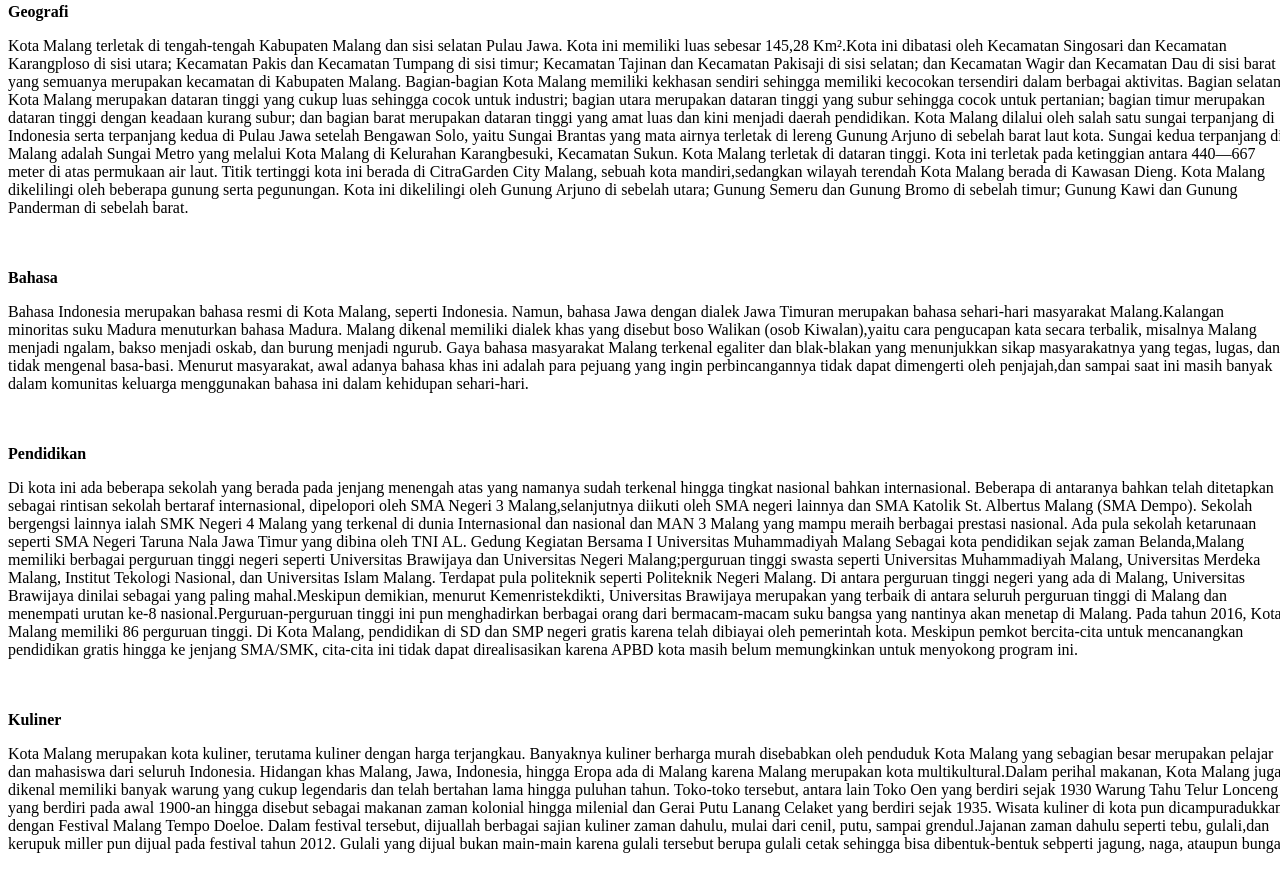
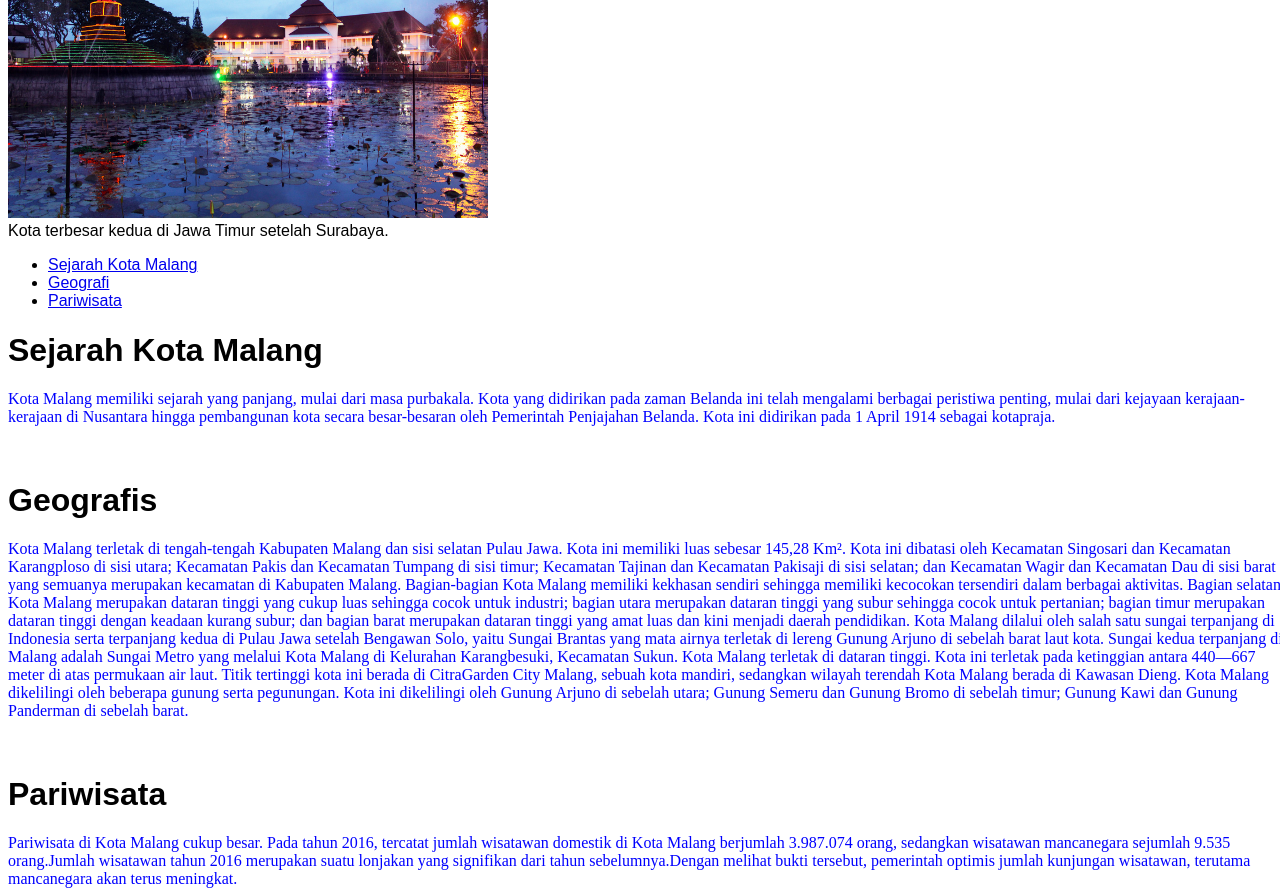
Before and after one commit to gustynanda06/ProWeb-211552018153605-GUSTY-NANDA-KHARISMA-PUTRA, a plain HTML site: page index.html in a window 1280 px wide. Shown: the part 284-1172 px from the top of the page. Before the commit the page ends 1137 px from the top, so only its background shows below. Drawn offline with Linux system fonts and the light colour scheme.

Commit message:
Add files via upload

```diff
--- a/index.html
+++ b/index.html
@@ -9,22 +9,32 @@
 </head>
 
 <body>
-  <h1>Kota Malang</h1>
-  </br>
-  <img src="622d9e4514490.jpg" heigh="250px" width="250px">
-  <script src="script.js"></script>
+  <h1 style="color: black; margin-top: 2em">Kota Malang</h1>
+  <img src="Tugu_Malang.jpg" height="380px" width="480px">
   <br>
-  <br><b>Geografi</b>
+  <a> Kota terbesar kedua di Jawa Timur setelah Surabaya.</a>
+  <ul>
+    <li> <a href="https://id.wikipedia.org/wiki/Kota_Malang">Sejarah Kota Malang</li>
+    <li><a href="https://id.wikipedia.org/wiki/Kota_Malang#Geografi">Geografi</a></li>
+    <li><a href="https://id.wikipedia.org/wiki/Kota_Malang#Pariwisata">Pariwisata</a></li>
+  </ul>
+
+  <h1> Sejarah Kota Malang </h1>
+  <p>Kota Malang memiliki sejarah yang panjang, mulai dari masa purbakala. Kota yang didirikan pada zaman Belanda ini
+    telah mengalami berbagai peristiwa penting, mulai dari kejayaan kerajaan-kerajaan di Nusantara hingga pembangunan
+    kota secara besar-besaran oleh Pemerintah Penjajahan Belanda. Kota ini didirikan pada 1 April 1914 sebagai
+    kotapraja.</p>
+  <br>
+  <h1>Geografis</h1>
   <p>Kota Malang terletak di tengah-tengah Kabupaten Malang dan sisi selatan Pulau Jawa. Kota ini memiliki luas sebesar
-    145,28 Km².Kota ini dibatasi oleh Kecamatan Singosari dan Kecamatan Karangploso di sisi utara; Kecamatan Pakis
-    dan Kecamatan Tumpang di sisi timur; Kecamatan Tajinan dan Kecamatan Pakisaji di sisi selatan; dan Kecamatan Wagir
-    dan Kecamatan Dau di sisi barat yang semuanya merupakan kecamatan di Kabupaten Malang.
+    145,28 Km². Kota ini dibatasi oleh Kecamatan Singosari dan Kecamatan Karangploso di sisi utara; Kecamatan Pakis dan
+    Kecamatan Tumpang di sisi timur; Kecamatan Tajinan dan Kecamatan Pakisaji di sisi selatan; dan Kecamatan Wagir dan
+    Kecamatan Dau di sisi barat yang semuanya merupakan kecamatan di Kabupaten Malang.
 
     Bagian-bagian Kota Malang memiliki kekhasan sendiri sehingga memiliki kecocokan tersendiri dalam berbagai aktivitas.
     Bagian selatan Kota Malang merupakan dataran tinggi yang cukup luas sehingga cocok untuk industri; bagian utara
     merupakan dataran tinggi yang subur sehingga cocok untuk pertanian; bagian timur merupakan dataran tinggi dengan
-    keadaan kurang subur; dan bagian barat merupakan dataran tinggi yang amat luas dan kini menjadi daerah
-    pendidikan.
+    keadaan kurang subur; dan bagian barat merupakan dataran tinggi yang amat luas dan kini menjadi daerah pendidikan.
 
     Kota Malang dilalui oleh salah satu sungai terpanjang di Indonesia serta terpanjang kedua di Pulau Jawa setelah
     Bengawan Solo, yaitu Sungai Brantas yang mata airnya terletak di lereng Gunung Arjuno di sebelah barat laut kota.
@@ -32,59 +42,21 @@
     Sukun.
 
     Kota Malang terletak di dataran tinggi. Kota ini terletak pada ketinggian antara 440—667 meter di atas permukaan air
-    laut. Titik tertinggi kota ini berada di CitraGarden City Malang, sebuah kota mandiri,sedangkan wilayah
-    terendah Kota Malang berada di Kawasan Dieng.
+    laut. Titik tertinggi kota ini berada di CitraGarden City Malang, sebuah kota mandiri, sedangkan wilayah terendah
+    Kota Malang berada di Kawasan Dieng.
 
     Kota Malang dikelilingi oleh beberapa gunung serta pegunungan. Kota ini dikelilingi oleh Gunung Arjuno di sebelah
     utara; Gunung Semeru dan Gunung Bromo di sebelah timur; Gunung Kawi dan Gunung Panderman di sebelah barat.</p>
-
-  <br> <br>
-  <b>Bahasa</b>
-  <p>Bahasa Indonesia merupakan bahasa resmi di Kota Malang, seperti Indonesia. Namun, bahasa Jawa dengan dialek Jawa
-    Timuran merupakan bahasa sehari-hari masyarakat Malang.Kalangan minoritas suku Madura menuturkan bahasa Madura.
-    Malang dikenal memiliki dialek khas yang disebut boso Walikan (osob Kiwalan),yaitu cara pengucapan kata secara
-    terbalik, misalnya Malang menjadi ngalam, bakso menjadi oskab, dan burung menjadi ngurub. Gaya bahasa masyarakat
-    Malang terkenal egaliter dan blak-blakan yang menunjukkan sikap masyarakatnya yang tegas, lugas, dan tidak mengenal
-    basa-basi. Menurut masyarakat, awal adanya bahasa khas ini adalah para pejuang yang ingin perbincangannya tidak
-    dapat dimengerti oleh penjajah,dan sampai saat ini masih banyak dalam komunitas keluarga menggunakan bahasa ini
-    dalam kehidupan sehari-hari.</p>
-  <br><br>
-  <b>Pendidikan</b>
-  <p>Di kota ini ada beberapa sekolah yang berada pada jenjang menengah atas yang namanya sudah terkenal hingga tingkat
-    nasional bahkan internasional. Beberapa di antaranya bahkan telah ditetapkan sebagai rintisan sekolah bertaraf
-    internasional, dipelopori oleh SMA Negeri 3 Malang,selanjutnya diikuti oleh SMA negeri lainnya dan SMA Katolik St.
-    Albertus Malang (SMA Dempo). Sekolah bergengsi lainnya ialah SMK Negeri 4 Malang yang terkenal di dunia
-    Internasional dan nasional dan MAN 3 Malang yang mampu meraih berbagai prestasi nasional. Ada pula sekolah
-    ketarunaan seperti SMA Negeri Taruna Nala Jawa Timur yang dibina oleh TNI AL.
+  <br>
+  <h1>Pariwisata</h1>
+  <p>Pariwisata di Kota Malang cukup besar. Pada tahun 2016, tercatat jumlah wisatawan domestik di Kota Malang berjumlah
+    3.987.074 orang, sedangkan wisatawan mancanegara sejumlah 9.535 orang.Jumlah wisatawan tahun 2016 merupakan suatu
+    lonjakan yang signifikan dari tahun sebelumnya.Dengan melihat bukti tersebut, pemerintah optimis jumlah kunjungan
+    wisatawan, terutama mancanegara akan terus meningkat.</p>
 
 
-    Gedung Kegiatan Bersama I Universitas Muhammadiyah Malang
-    Sebagai kota pendidikan sejak zaman Belanda,Malang memiliki berbagai perguruan tinggi negeri seperti Universitas
-    Brawijaya dan Universitas Negeri Malang;perguruan tinggi swasta seperti Universitas Muhammadiyah Malang, Universitas
-    Merdeka Malang, Institut Tekologi Nasional, dan Universitas Islam Malang. Terdapat pula politeknik seperti
-    Politeknik Negeri Malang. Di antara perguruan tinggi negeri yang ada di Malang, Universitas Brawijaya dinilai
-    sebagai yang paling mahal.Meskipun demikian, menurut Kemenristekdikti, Universitas Brawijaya merupakan yang terbaik
-    di antara seluruh perguruan tinggi di Malang dan menempati urutan ke-8 nasional.Perguruan-perguruan tinggi ini pun
-    menghadirkan berbagai orang dari bermacam-macam suku bangsa yang nantinya akan menetap di Malang. Pada tahun 2016,
-    Kota Malang memiliki 86 perguruan tinggi.
+  <script src="script.js"></script>
 
-    Di Kota Malang, pendidikan di SD dan SMP negeri gratis karena telah dibiayai oleh pemerintah kota. Meskipun pemkot
-    bercita-cita untuk mencanangkan pendidikan gratis hingga ke jenjang SMA/SMK, cita-cita ini tidak dapat
-    direalisasikan karena APBD kota masih belum memungkinkan untuk menyokong program ini.</p>
-  <br><br>
-  <b>Kuliner</b>
-  <p>Kota Malang merupakan kota kuliner, terutama kuliner dengan harga terjangkau. Banyaknya kuliner berharga murah
-    disebabkan oleh penduduk Kota Malang yang sebagian besar merupakan pelajar dan mahasiswa dari seluruh Indonesia.
-    Hidangan khas Malang, Jawa, Indonesia, hingga Eropa ada di Malang karena Malang merupakan kota multikultural.Dalam
-    perihal makanan, Kota Malang juga dikenal memiliki banyak warung yang cukup legendaris dan telah bertahan lama
-    hingga puluhan tahun. Toko-toko tersebut, antara lain Toko Oen yang berdiri sejak 1930 Warung Tahu Telur Lonceng
-    yang berdiri pada awal 1900-an hingga disebut sebagai makanan zaman kolonial hingga milenial dan Gerai Putu Lanang
-    Celaket yang berdiri sejak 1935.
-
-    Wisata kuliner di kota pun dicampuradukkan dengan Festival Malang Tempo Doeloe. Dalam festival tersebut, dijuallah
-    berbagai sajian kuliner zaman dahulu, mulai dari cenil, putu, sampai grendul.Jajanan zaman dahulu seperti tebu,
-    gulali,dan kerupuk miller pun dijual pada festival tahun 2012. Gulali yang dijual bukan main-main karena gulali
-    tersebut berupa gulali cetak sehingga bisa dibentuk-bentuk sebperti jagung, naga, ataupun bunga.</p>
   <!--
   This script places a badge on your repl's full-browser view back to your repl's cover
   page. Try various colors for the theme: dark, light, red, orange, yellow, lime, green,
--- a/style.css
+++ b/style.css
@@ -1,4 +1,9 @@
 html, body {
+  font-family: arial;
   height: 100%;
   width: 100%;
 }
+p {
+  font-family : times new roman;
+  color: Blue;
+}
```
Also changed, not shown: Tugu_Malang.jpg (added).
